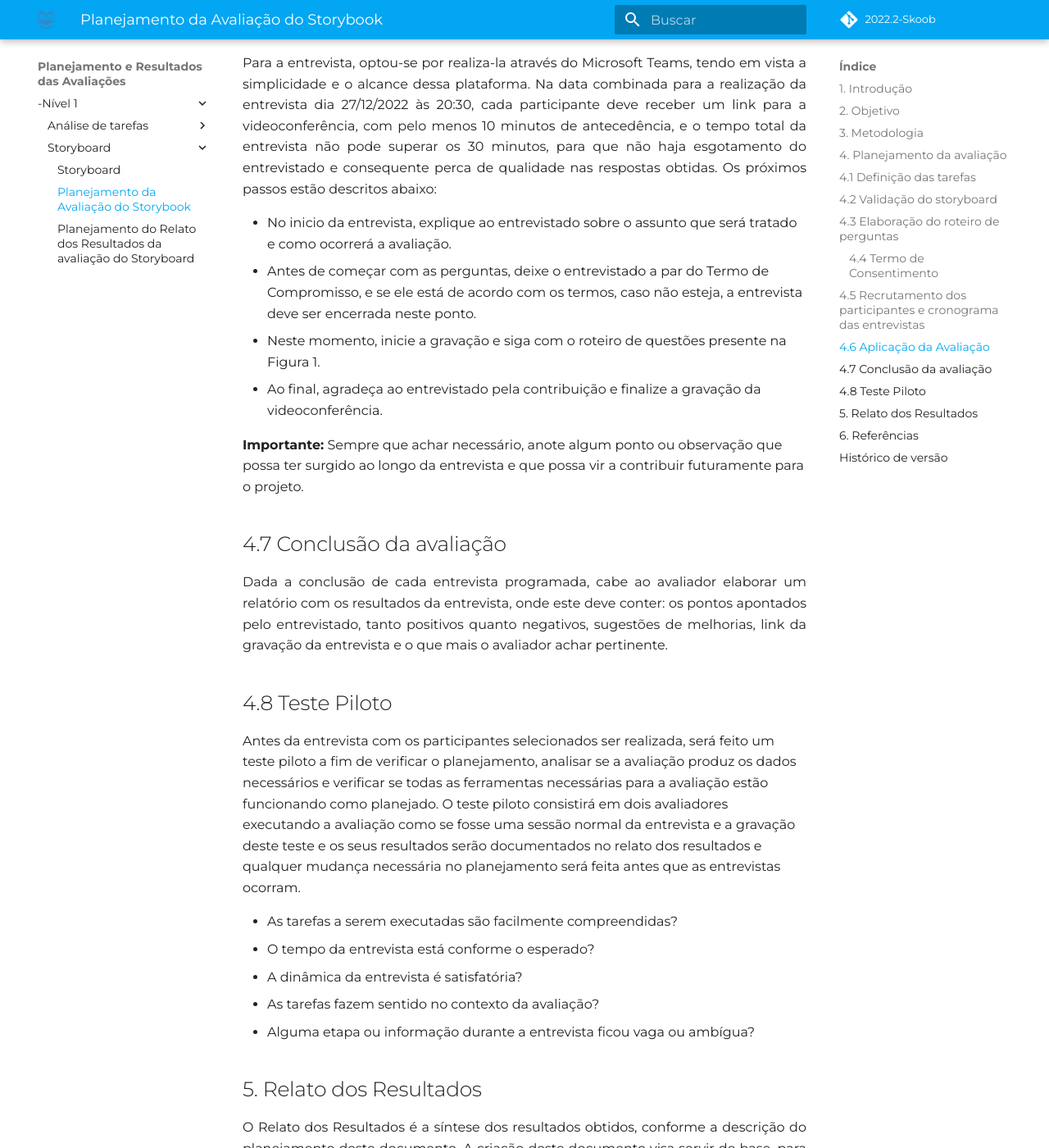
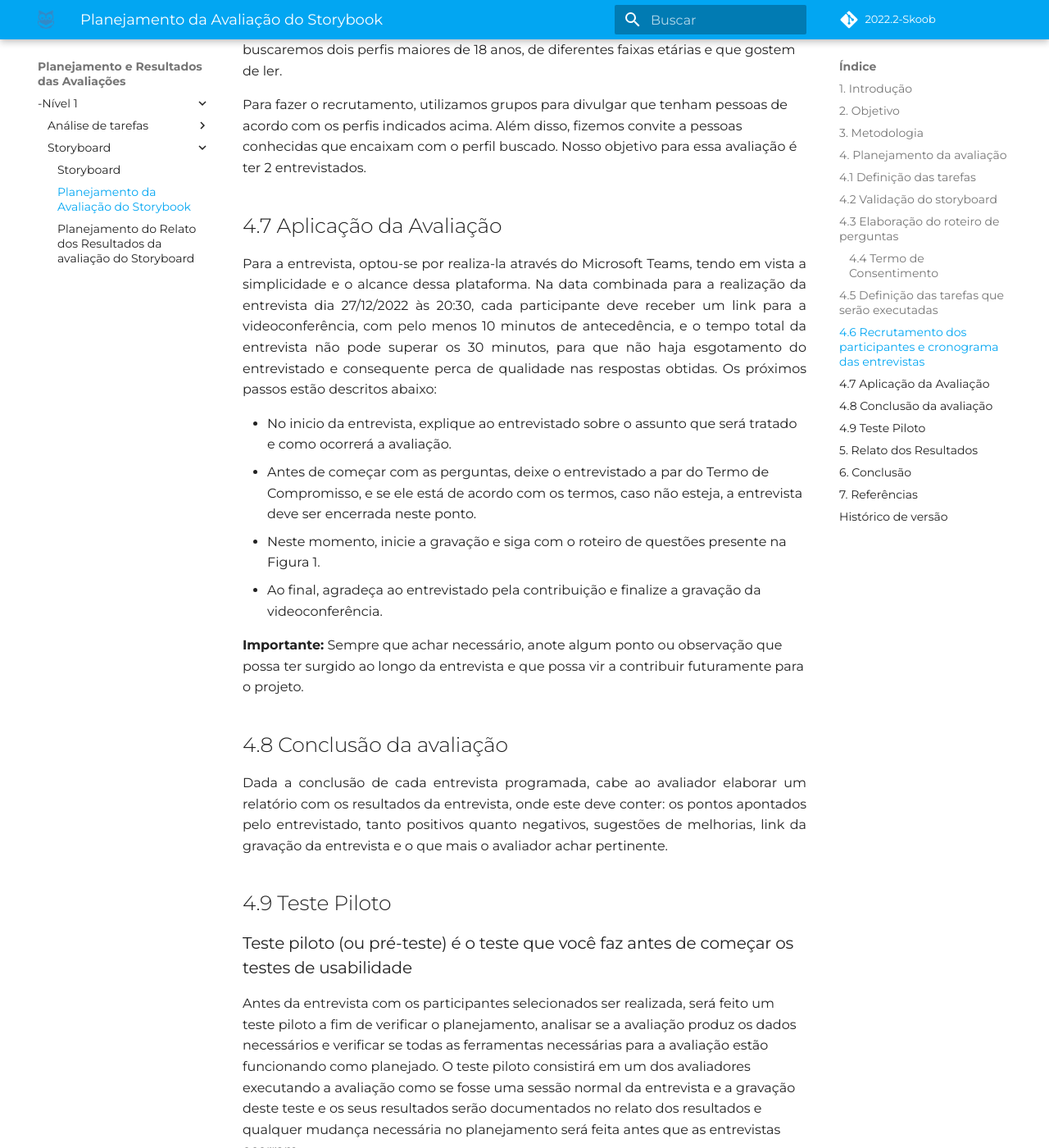
Before and after one commit to Interacao-Humano-Computador/2022.2-Skoob, an MkDocs documentation site: the page built from docs/planejamentoAnalise/PlanejamentodaAvaliaçãodoStoryboard.md, in a window 1280 px wide and 1400 px high, scrolled down 3436 px. Shown: the whole window at 82% size. Built offline with MkDocs 1.6.1 and Material for MkDocs 9.7.7, drawn with Linux system fonts in a browser that asks for light colours; some web fonts are replaced; comment, search, counter and statistics services are not loaded; some of the changed text lies outside the part shown.

Commit message:
chore: adicionando elementos

```diff
--- a/docs/planejamentoAnalise/PlanejamentodaAvaliaçãodoStoryboard.md
+++ b/docs/planejamentoAnalise/PlanejamentodaAvaliaçãodoStoryboard.md
@@ -79,13 +79,17 @@
 
 <b>Eu, [nome do entrevistado], aceito os termos e dou meu consentimento para a realização da entrevista.</b>
 
-## 4.5 Recrutamento dos participantes e cronograma das entrevistas
+## 4.5 Definição das tarefas que serão executadas
+
+Para validação do storyboard serão feitas algumas perguntas com objetivo de saber se os storyboards condizem ou não com a realidade dos entrevistados, se há alguma sugestão, crítica, se há algo possa ser acrescentado e/ou alterado, ou até se algum erro foi identificado. Desse modo, tornando possível a melhora ou correção de qualquer um desses detalhes.
+
+## 4.6 Recrutamento dos participantes e cronograma das entrevistas
 
 Dentro da atividade de Perfil do Usuário e das Personas, conseguimos identificar características necessárias para realizar uma entrevista com um usuário. Sendo assim buscaremos dois perfis maiores de 18 anos, de diferentes faixas etárias e que gostem de ler.
 
-Para fazer o recrutamento, utilizamos grupos para divulgar que tenham pessoas de acordo com os perfis indicados acima. Além disso, fizemos convite a pessoas conhecidas que encaixam com o perfil buscado.
+Para fazer o recrutamento, utilizamos grupos para divulgar que tenham pessoas de acordo com os perfis indicados acima. Além disso, fizemos convite a pessoas conhecidas que encaixam com o perfil buscado. Nosso objetivo para essa avaliação é ter 2 entrevistados.
 
-## 4.6 Aplicação da Avaliação
+## 4.7 Aplicação da Avaliação
 
 <p align="justify">
   Para a entrevista, optou-se por realiza-la através do Microsoft Teams, tendo em vista a simplicidade e o alcance dessa plataforma. Na data combinada para a realização da entrevista dia 27/12/2022 às 20:30, cada participante deve receber um link para a videoconferência, com pelo menos 10 minutos de antecedência, e o tempo total da entrevista não pode superar os 30 minutos, para que não haja esgotamento do entrevistado e consequente perca de qualidade nas respostas obtidas. Os próximos passos estão descritos abaixo:
@@ -106,9 +110,11 @@
 
 
 
-## 4.8 Teste Piloto
+## 4.9 Teste Piloto
 
-Antes da entrevista com os participantes selecionados ser realizada, será feito um teste piloto a fim de verificar o planejamento, analisar se a avaliação produz os dados necessários e verificar se todas as ferramentas necessárias para a avaliação estão funcionando como planejado. O teste piloto consistirá em dois avaliadores executando a avaliação como se fosse uma sessão normal da entrevista e a gravação deste teste e os seus resultados serão documentados no relato dos resultados e qualquer mudança necessária no planejamento será feita antes que as entrevistas ocorram.
+<h3> Teste piloto (ou pré-teste) é o teste que você faz antes de começar os testes de usabilidade </h3>
+
+Antes da entrevista com os participantes selecionados ser realizada, será feito um teste piloto a fim de verificar o planejamento, analisar se a avaliação produz os dados necessários e verificar se todas as ferramentas necessárias para a avaliação estão funcionando como planejado. O teste piloto consistirá em um dos avaliadores executando a avaliação como se fosse uma sessão normal da entrevista e a gravação deste teste e os seus resultados serão documentados no relato dos resultados e qualquer mudança necessária no planejamento será feita antes que as entrevistas ocorram.
 
 - As tarefas a serem executadas são facilmente compreendidas?
 - O tempo da entrevista está conforme o esperado?
@@ -125,7 +131,13 @@
 </p>
 
 
-## 6. Referências
+
+## 6. Conclusão
+
+Esse documento visa facilitar a vida do avaliador durante a realização das avaliações. Portanto, é possível, e recomendável, que também exista ação por parte do avaliador caso exista alguma oportunidade de melhoria no documento ou nas etapas de avaliação, para que o processo de avaliação dos storyboards seja eficiente, informativo e auxiliador.
+
+
+## 7. Referências
 
 > BARBOSA, Simone; DINIZ, Bruno. Interação Humano-Computador, Rio de Janeiro, 2021.
 >
```
Also changed, not shown: other parts of docs/planejamentoAnalise/PlanejamentodaAvaliaçãodoStoryboard.md (+1 -1 lines).
